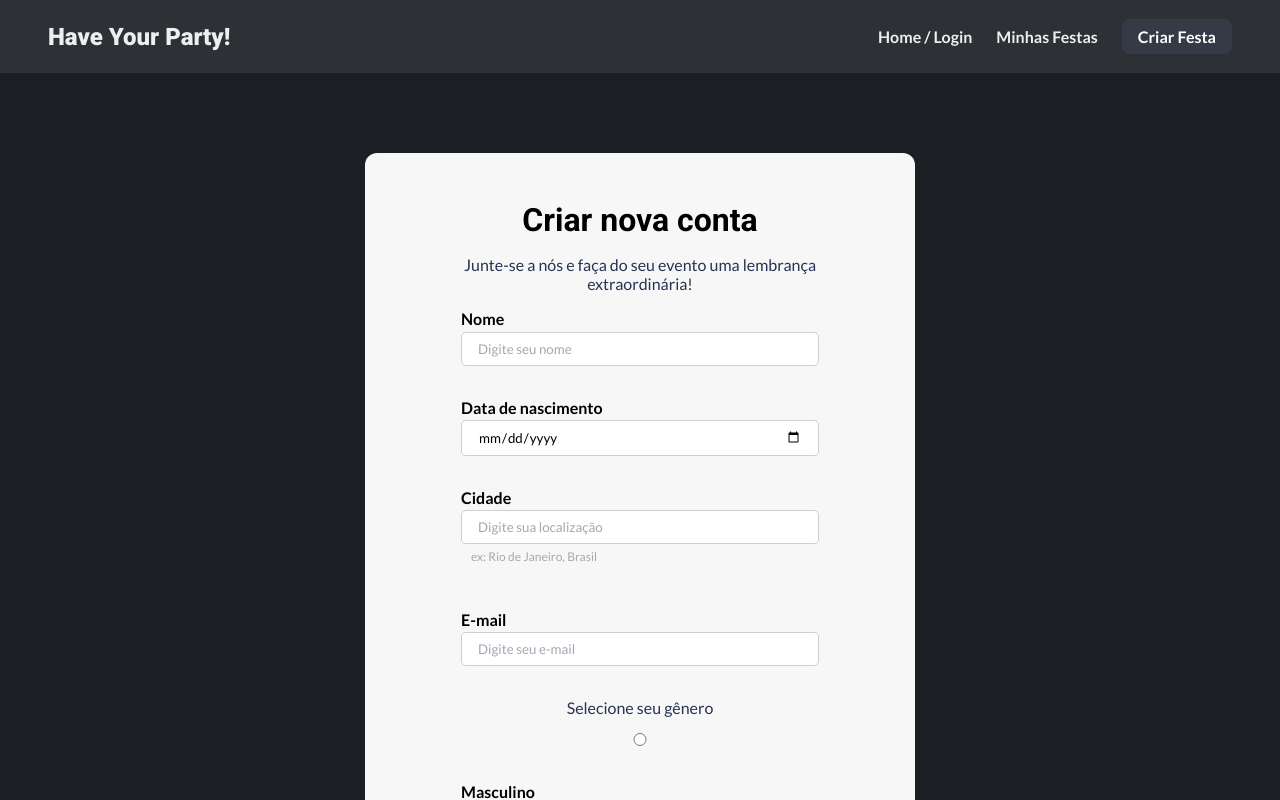
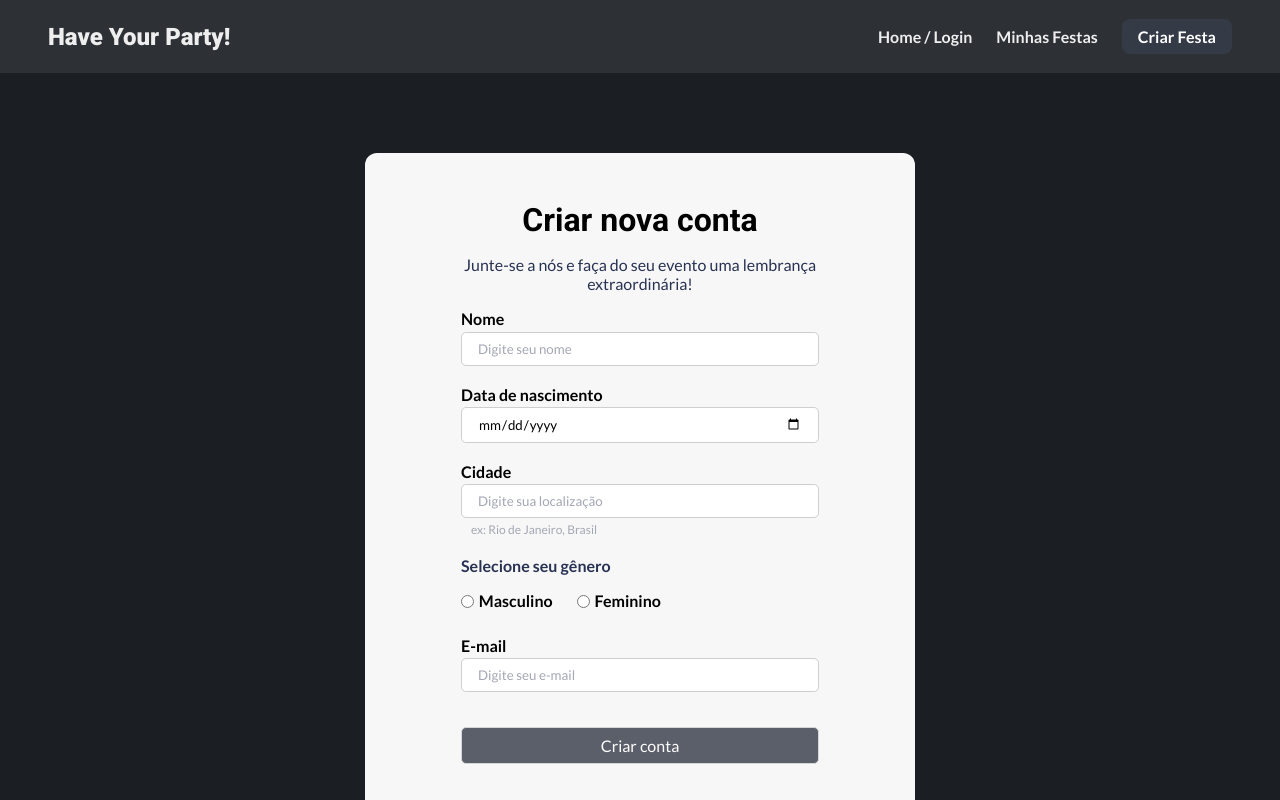
Before and after one commit to vitorfdrangel/Have_Your_Party, a React (Vite) app in the folder frontend/: page /login/create in a window 1280 px wide. Shown: the top 800 px of the page. Built offline with nearby package versions, Linux system fonts and the light colour scheme.

Commit message:
Css create page finalizado

```diff
--- a/frontend/src/routes/CreateAcc.css
+++ b/frontend/src/routes/CreateAcc.css
@@ -32,7 +32,7 @@
   border: 1px solid #cfcfcf;
   border-radius: 5px;
   outline: none;
-  margin-bottom: 2rem;
+  margin-bottom: 1.2rem;
 }
 
 .create-acc label input::placeholder {
@@ -44,6 +44,33 @@
   color: #a4a7b4;
   text-align: start;
   position: relative;
-  top: -1.9rem;
+  top: -1.2rem;
   left: 10px;
 }
+
+.create-acc .radio-container p {
+  margin-top: -1rem;
+  text-align: start;
+  font-weight: bold;
+}
+
+.radio-container .radio-input {
+  display: flex;
+  gap: 1.5rem;
+}
+
+.radio-container .radio-input label {
+  display: flex;
+  flex-direction: row;
+  gap: 0.3rem;
+  margin-bottom: 0.5rem;
+}
+
+.radio-container .radio-input input {
+  margin-top: 0.3rem;
+}
+
+.create-acc .btn-secondary {
+  width: 100%;
+  margin-top: 1rem;
+}
--- a/frontend/src/routes/CreateAcc.jsx
+++ b/frontend/src/routes/CreateAcc.jsx
@@ -8,12 +8,16 @@ import "./CreateAcc.css";
 
 const CreateAcc = () => {
   const [name, setName] = useState("");
-  const [date, setDate] = useState("");
+  const [date, setDate] = useState(null);
   const [city, setCity] = useState("");
   const [gender, setGender] = useState("");
   const [email, setEmail] = useState("");
 
-  const handleSubmit = () => {};
+  const handleSubmit = (e) => {
+    e.preventDefault();
+
+    console.log(name, date, city, email, gender);
+  };
 
   return (
     <div className="create-acc">
@@ -48,6 +52,35 @@ const CreateAcc = () => {
           />
           <p id="city">ex: Rio de Janeiro, Brasil</p>
         </label>
+        <div className="radio-container">
+          <p>Selecione seu gênero</p>
+          <div className="radio-input">
+            <label>
+              <input
+                type="radio"
+                name="gender"
+                id="masculino"
+                value="Masculino"
+                onChange={(e) => {
+                  e.target.checked && setGender("Masculino");
+                }}
+              />
+              <span>Masculino</span>
+            </label>
+            <label>
+              <input
+                type="radio"
+                name="gender"
+                id="feminino"
+                value="Feminino"
+                onChange={(e) => {
+                  e.target.checked && setGender("Feminino");
+                }}
+              />
+              <span>Feminino</span>
+            </label>
+          </div>
+        </div>
         <label>
           <span>E-mail</span>
           <input
@@ -57,22 +90,6 @@ const CreateAcc = () => {
             value={email}
           />
         </label>
-        <div className="radio-container">
-          <p>Selecione seu gênero</p>
-          <label>
-            <input
-              type="radio"
-              name="gender"
-              id="masculino"
-              value="Masculino"
-            />
-            <span>Masculino</span>
-          </label>
-          <label>
-            <input type="radio" name="gender" id="feminino" value="Feminino" />
-            <span>Feminino</span>
-          </label>
-        </div>
         <input type="submit" value="Criar conta" className="btn-secondary" />
       </form>
     </div>
```
